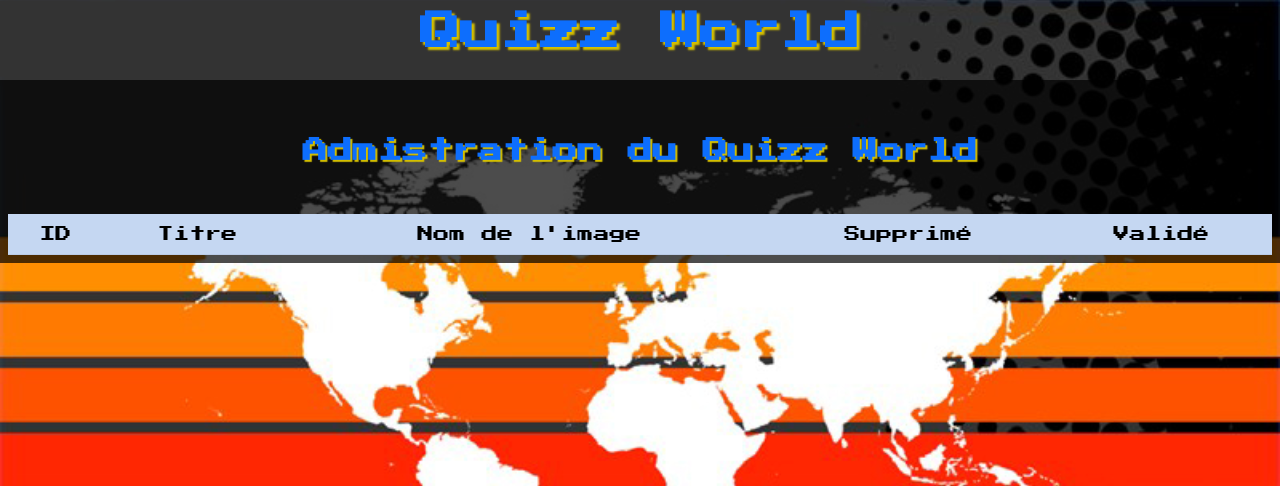
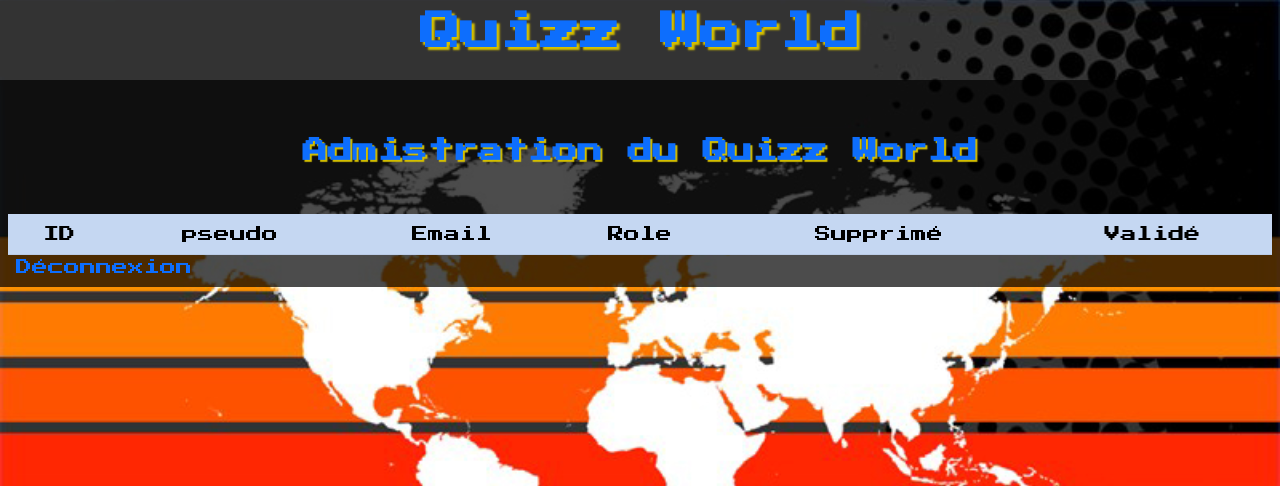
Before and after one commit to ChronaMakenshi/TP---Quizz---World-2, a PHP site: page /adminchoix.php in a window 1280 px wide. Shown: the top 486 px of the page. Run offline with PHP 8.4, Linux system fonts and the light colour scheme; data that the repository does not hold is empty.

Commit message:
admin choix

```diff
--- a/adminchoix.php
+++ b/adminchoix.php
@@ -20,8 +20,9 @@
     <table class="table  text-center m-auto table-striped table-primary">
     <tr>
         <td>ID</td>
-        <td>Titre</td>
-        <td>Nom de l'image</td>
+        <td>pseudo</td>
+        <td>Email</td>
+        <td>Role</td>
         <td>Supprimé</td>
         <td>Validé</td>
 <?php
@@ -41,16 +42,17 @@ while($ligne = $reponse -> fetch() ){
     $pseudo=$ligne['pseudo'];
     $mail=$ligne['mail'];
     $id=$ligne['id'];
-    $mail=$ligne['role'];
+    $role=$ligne['role'];
     echo "<tr><td>".$ligne["id"]."</td>";
     echo "<td>".$ligne["pseudo"]."</a></td>";
     echo "<td>".$ligne["mail"]."</td>";
+    echo "<td>".$ligne["role"]."</td>";
     echo "<td><a href='supprimer1.php?code= $ligne[id]'> Suprimer </a></td>";
     echo "<td><a href='valide.php?code= $ligne[id]'>Valider</a></td></tr>";
 }
 ?>
     </tr>
 </table>
-
+<a class="p-2 bd-highlight text-decoration-none" href="connexion.php?action=deconnecter">Déconnexion</a>
 </body>
 </html>
```
